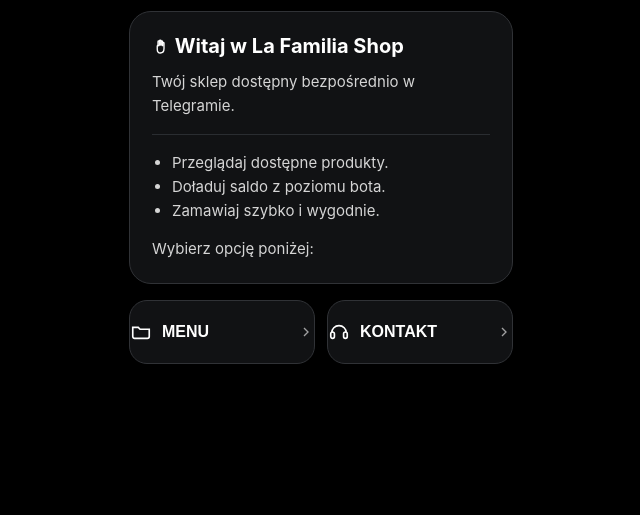
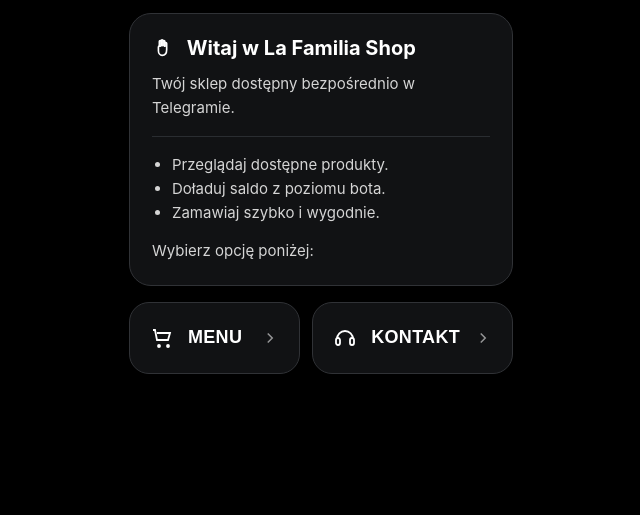
Before and after one commit to nixon-tg/lafamilia-test, a plain HTML site: page index.html in a window 1280 px wide. Shown: the part 285-800 px from the top of the page, without its empty margins (319-959 px from the left). Drawn offline with Linux system fonts and the light colour scheme.

Commit message:
ikony 0.2

```diff
--- a/index.html
+++ b/index.html
@@ -63,7 +63,7 @@
 
         <button id="menuBtn" class="nav-btn">
 
-            <img src="assets/icons/folder.svg" class="btn-icon" alt="">
+            <img src="assets/icons/cart.svg" class="btn-icon" alt="">
 
             <span>MENU</span>
 
--- a/style.css
+++ b/style.css
@@ -17,42 +17,52 @@
 .card{animation:fade .25s ease}
 @keyframes fade{from{opacity:0;transform:translateY(10px)}to{opacity:1;transform:none}}
 
-.logo{width:205px;filter:drop-shadow(0 2px 12px rgba(255,255,255,.08))}
-.inline-icon,.btn-icon{width:20px;height:20px;vertical-align:middle}
-.arrow{width:16px;height:16px;vertical-align:middle;opacity:.6;float:right}
-button{display:flex;align-items:center;gap:10px;justify-content:flex-start}
-
-
-.inline-icon,.btn-icon,.arrow-icon{
-display:inline-flex;
-align-items:center;
-justify-content:center;
-font-size:20px;
-width:20px;
-}
-.arrow-icon{font-size:16px;opacity:.6;margin-left:auto;}
-
-
-.inline-icon,
-.btn-icon,
-.arrow-icon{
-display:inline-block;
-object-fit:contain;
-}
+/* Ikony */
 
 .inline-icon{
-width:18px;
-height:18px;
+    width:22px;
+    height:22px;
+    margin-right:8px;
+    vertical-align:-4px;
 }
 
 .btn-icon{
-width:22px;
-height:22px;
+    width:24px;
+    height:24px;
+    flex-shrink:0;
 }
 
 .arrow-icon{
-width:16px;
-height:16px;
-margin-left:auto;
-opacity:.6;
+    width:18px;
+    height:18px;
+    margin-left:auto;
+    opacity:.55;
 }
+
+/* Kafelki */
+
+button{
+    display:flex;
+    align-items:center;
+    justify-content:flex-start;
+    gap:14px;
+    padding:0 20px;
+    height:72px;
+    border-radius:20px;
+    background:#111214;
+    border:1px solid #303236;
+    color:#fff;
+    font-size:18px;
+    font-weight:700;
+    transition:.2s;
+}
+
+button span{
+    flex:1;
+    text-align:left;
+    letter-spacing:.3px;
+}
+
+button:active{
+    transform:scale(.98);
+}
```
